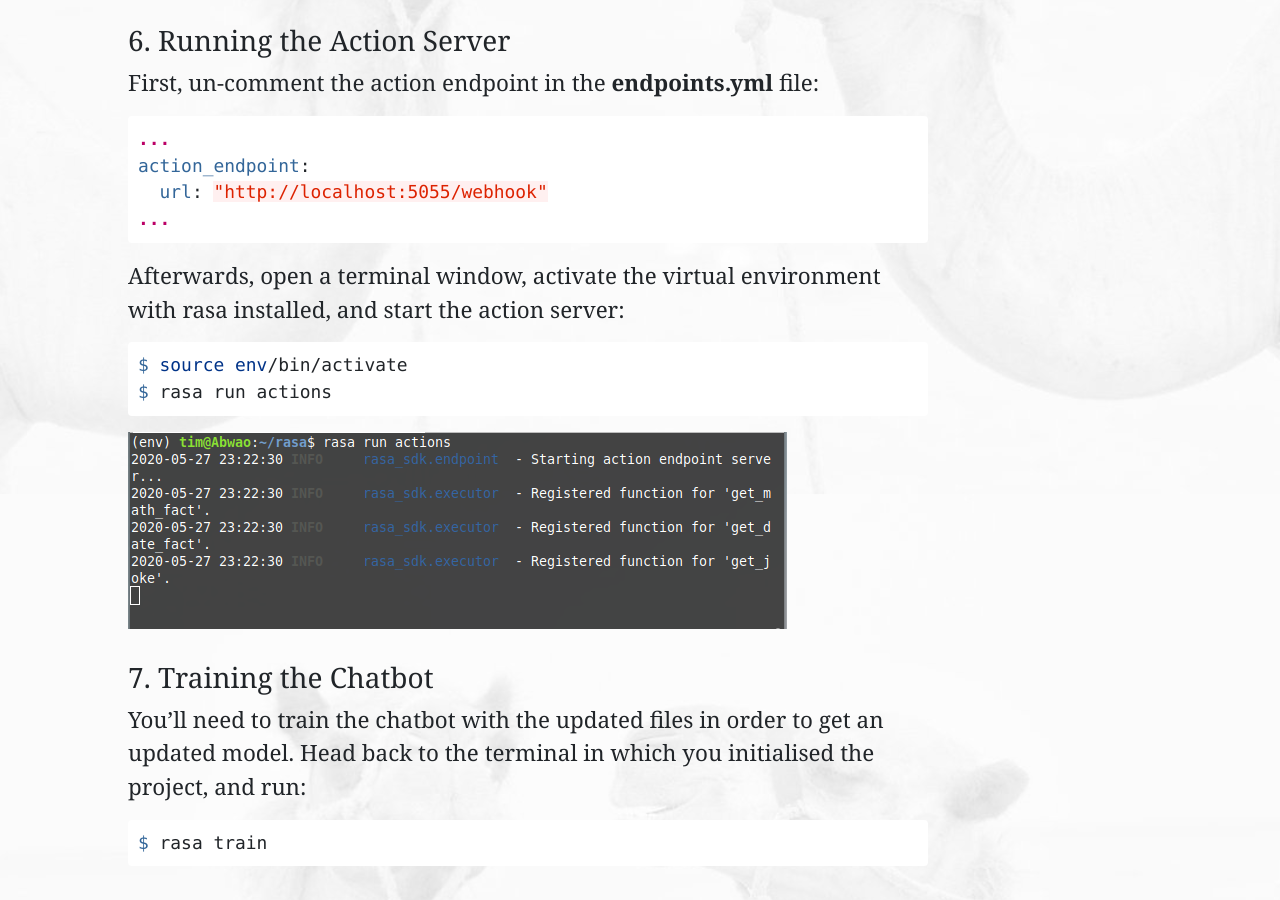
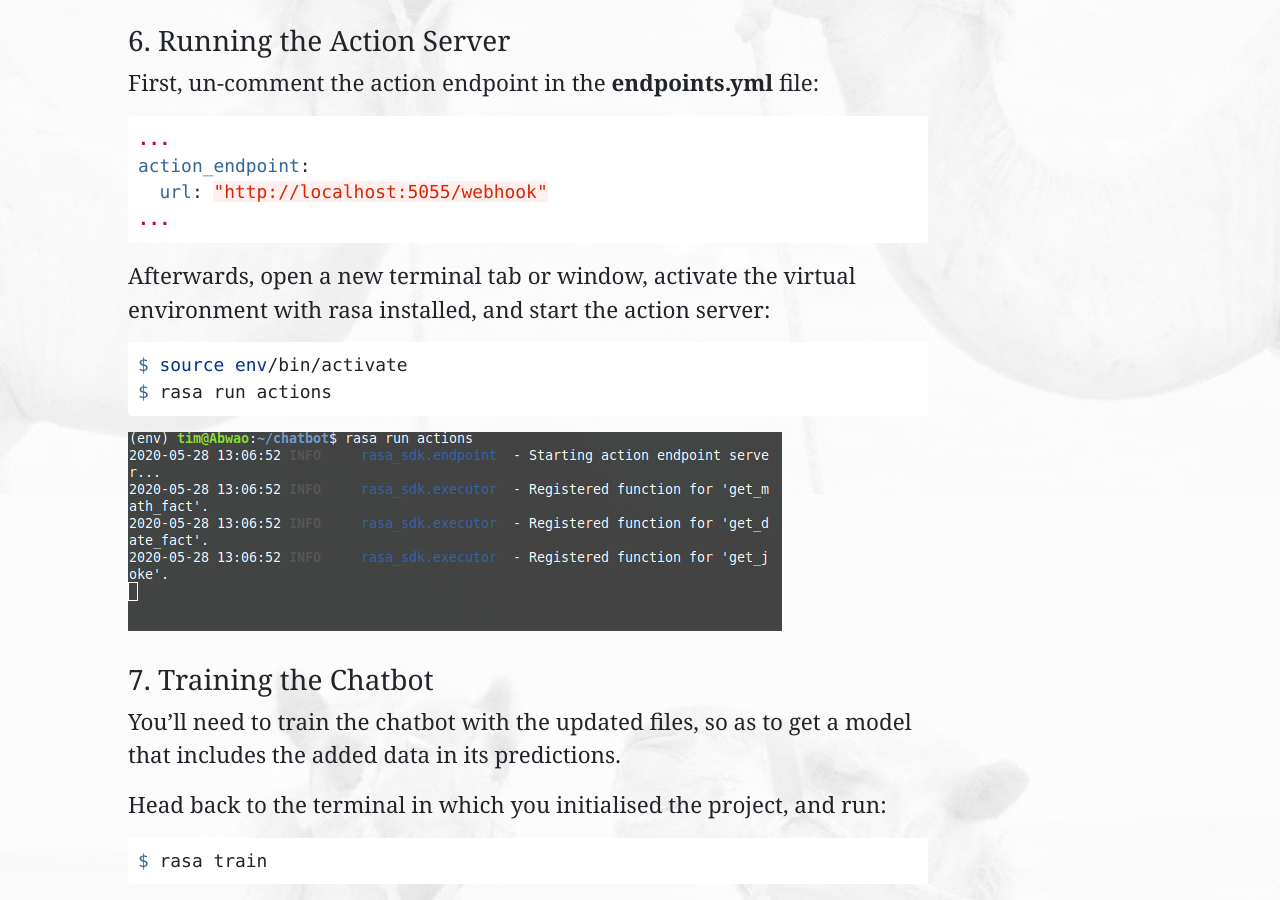
Before and after one commit to Tim-Abwao/tim-abwao.github.io, a Jekyll site: the page built from _posts/2019-08-28-Create-a-Simple-Chatbot-to-tell-Jokes-&-Random-Facts.md, in a window 1280 px wide and 900 px high, scrolled down 7606 px. Built offline with Jekyll 4.4.1, drawn with Linux system fonts in a browser that asks for light colours; some of the changed text lies outside the part shown.

````diff
--- a/_posts/2019-08-28-Create-a-Simple-Chatbot-to-tell-Jokes-&-Random-Facts.md
+++ b/_posts/2019-08-28-Create-a-Simple-Chatbot-to-tell-Jokes-&-Random-Facts.md
@@ -41,7 +41,7 @@ $ rasa init --no-prompt
 
 ### 2. Add Custom Actions
 
-[Custom actions](https://rasa.com/docs/rasa/core/actions/#custom-actions) in *Rasa* are created as classes. They can be programmed to achieve specific desired outcomes
+[Custom actions](https://rasa.com/docs/rasa/core/actions/#custom-actions) in *Rasa* are created as classes. They can be programmed to achieve specific desired outcomes.
 
 Below are 3 custom actions that fetch joke and fact content from APIs. Include them in the **actions.py** file:
 
@@ -286,7 +286,7 @@ action_endpoint:
 ...
 ```
 
-Afterwards, open a terminal window, activate the virtual environment with rasa installed, and start the action server:
+Afterwards, open a new terminal tab or window, activate the virtual environment with rasa installed, and start the action server:
 
 ```bash
 $ source env/bin/activate
@@ -297,7 +297,9 @@ $ rasa run actions
 
 ### 7. Training the Chatbot
 
-You'll need to train the chatbot with the updated files in order to get an updated model. Head back to the terminal in which you initialised the project, and run:
+You'll need to train the chatbot with the updated files, so as to get a model that includes the added data in its predictions.
+
+Head back to the terminal in which you initialised the project, and run:
 
 ```bash
 $ rasa train
````
Also changed, not shown: other parts of _posts/2019-08-28-Create-a-Simple-Chatbot-to-tell-Jokes-&-Random-Facts.md (+4 -4 lines), assets/images/articles/rasa_actions.png, assets/images/articles/rasa_shell.png.
